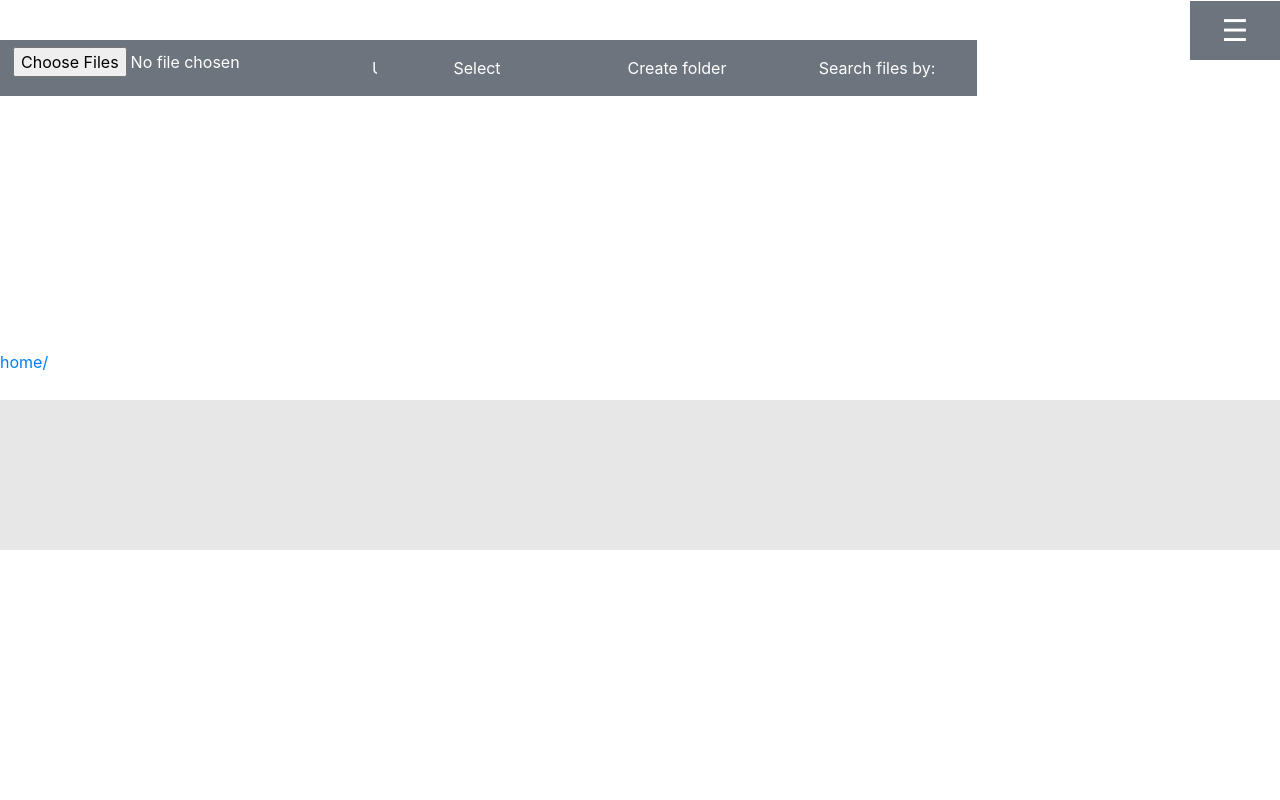
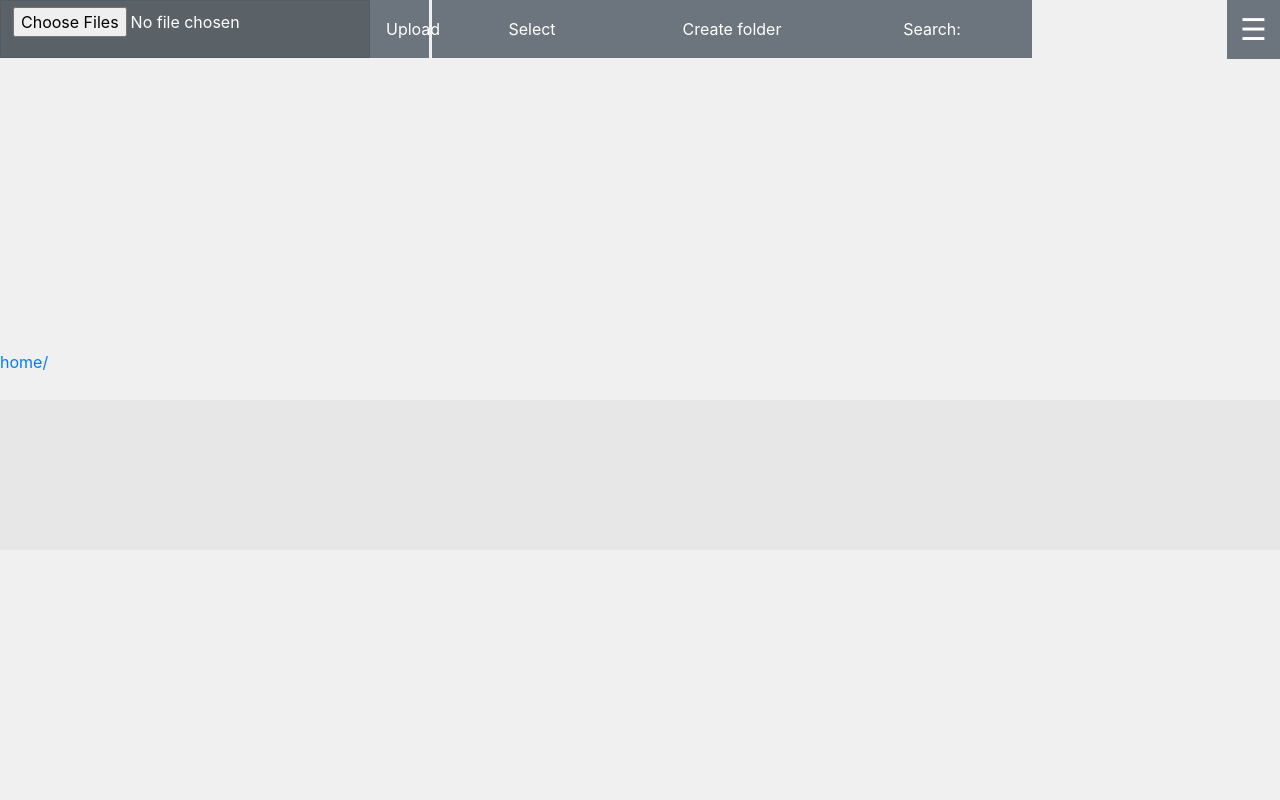
Before and after one commit to RB387/GorbInDocks, a Flask app: template application/templates/home.html in a window 1280 px wide. Run offline with Flask 2, Linux system fonts and the light colour scheme; the template is opened without the code that fills it, so the values that code supplies are empty; parts of the project's set-up code (start-up, migrations or seed data) failed here and were passed over; some libraries are stand-ins or nearby versions.

Commit message:
Fix errors

```diff
--- a/application/static/css/maincss.css
+++ b/application/static/css/maincss.css
@@ -38,8 +38,9 @@
 .close:hover {background: #e6e6ff;}
 
 body {
+    margin-right: 0;
     overflow:scroll;
-    background-color: #ffffff;
+    background-color: #f0f0f0;
     max-height: 900px
        }
 
@@ -105,10 +106,14 @@ body {
        position: absolute; top: 5%; left: 5%;
       }
 
-   .button1 {width:90px;
-       position: absolute; top:1px; right: 0%
-   }
-   .button2 {padding: 15px 0px;}
+   .button1 {
+       position: fixed;
+       z-index: 5;
+       top: 0;
+       right: 0;
+       transition: 0.5s;
+        }
+   .button2 {padding: 16px}
    .button3 { position: absolute; top: 350px; left: 0%; }
    .button4 { width: 200px;}
    .button5 { top:1px}
@@ -121,10 +126,10 @@ body {
     padding: 5px; /* Поля вокруг текста */
 border: solid 1px black; /* Параметры рамки */}
 
-   .button9 { position: absolute; top: 40px; left: 0% ;}
-   .button10 { position: absolute; top: 40px; left: 377px ;}
-   .button11 { position: absolute; top: 40px; left: 577px ;}
-   .button12 { position: absolute; top: 40px; left: 777px ;}
+   .button9 { position: absolute; top: 0px; left: 0% ; z-index:3;}
+   .button10 { position: absolute; top: 0px; left: 432px ;}
+   .button11 { position: absolute; top: 0px; left: 632px ;}
+   .button12 { position: absolute; top: 0px; left: 832px ;}
 
 
 
--- a/application/static/css/side_nav.css
+++ b/application/static/css/side_nav.css
@@ -2,7 +2,7 @@
   height: 100%;
   width: 0;
   position: fixed;
-  z-index: 1;
+  z-index: 9;
   top: 0;
   right: 0;
   background-color: #111;
--- a/application/templates/home.html
+++ b/application/templates/home.html
@@ -29,7 +29,7 @@
             <a href="{{ url_for('admin.admin') }}">Admin page</a>
             <a href="{{ url_for('logout.logout') }}">Logout</a>
           </div>
-          <span class="btn btn-secondary  button1" style="font-size:30px;cursor:pointer" onclick="openNav()">&#9776;</span>
+          <span class="btn btn-secondary  button1" style="font-size:30px; cursor:pointer" onclick="openNav()">&#9776;</span>
           <!--
         <form action="{{ url_for('.home', directory = path, status = status) }}" method="post" name="logout_form">
             <button class="btn btn-secondary  button1" type="submit" name="action"value="logout" >Logout</button>
@@ -95,7 +95,7 @@
 
     <div id = "search_file_open" style = "display: block;">
         <form action="{{ url_for('.home', directory = path, status = status) }}" method="post" name="search_file_open_form">
-            <button class="btn btn-secondary button2 button4 button12" type="button" onclick="show_hide(['search_file', 'search_file_open'])">Search files by: </button>
+            <button class="btn btn-secondary button2 button4 button12" type="button" onclick="show_hide(['search_file', 'search_file_open'])">Search: </button>
         </form>
     </div>
 
@@ -104,7 +104,7 @@
             <div  class="btn-group-vertical  button4  " >
                 <div class="btn-group  " role="group" >
                     <button class="btn btn-secondary button2 " type="button" onclick="show_hide(['search_file_open', 'search_file'])">Cancel</button>
-                    <button class="btn btn-secondary button2  " type="submit" name="action" value = "search_files">Search!</button>
+                    <button class="btn btn-secondary button2  " type="submit" name="action" value = "search_files">Search</button>
 
                 </div>
 
--- a/application/templates/stats.html
+++ b/application/templates/stats.html
@@ -4,7 +4,7 @@
         <link rel= "stylesheet" type= "text/css" href= "{{ url_for('static',filename='css/maincss.css') }}">
         <link rel= "stylesheet" type= "text/css" href= "{{ url_for('static',filename='css/side_nav.css') }}">
 
-        <div id="mySidenav" class="sidenav">
+        <div id="mySidenav" class="sidenav" >
             <a href="javascript:void(0)" class="closebtn" onclick="closeNav()">&times;</a>
             <a href="{{ url_for('home.home') }}">Home page</a>
             <a href="{{ url_for('user.user') }}">User page</a>
```
